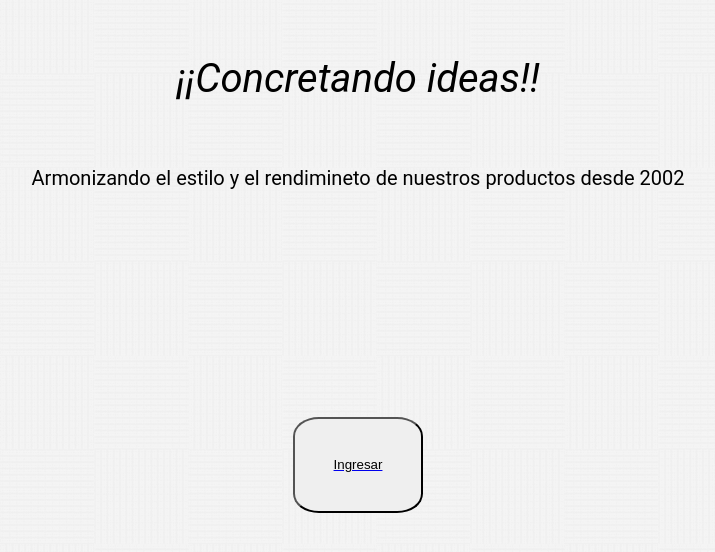
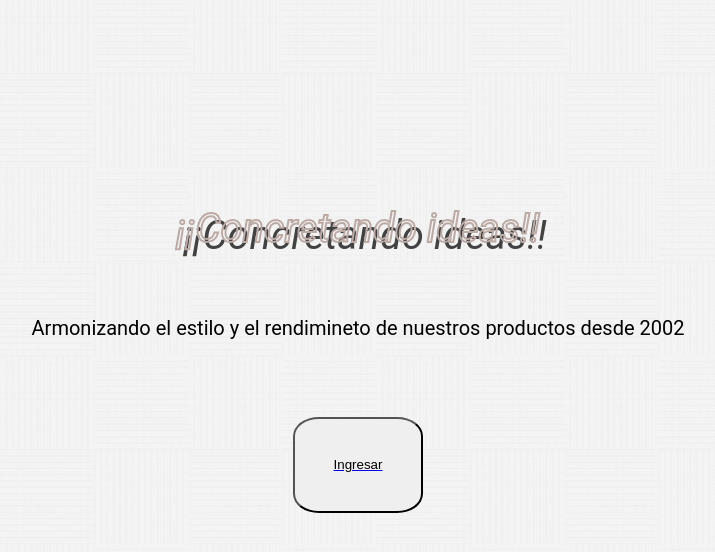
Before and after one commit to DevelopersXX/camada16750, a plain HTML site: page index.html in a window 1280 px wide. Shown: the part 396-948 px from the top of the page, without its empty margins (282-997 px from the left). Drawn offline with nearby package versions, Linux system fonts and the light colour scheme; a web font is replaced by a local one.

Commit message:
animacion en el home

```diff
--- a/index.html
+++ b/index.html
@@ -5,6 +5,7 @@
     <meta http-equiv="X-UA-Compatible" content="IE=edge">
     <meta name="viewport" content="width=device-width, initial-scale=1.0">
     <link rel="shortcut icon" href="images/Logo 2 (2).png">
+    <link href="https://unpkg.com/aos@2.3.1/dist/aos.css" rel="stylesheet">
     <link rel="stylesheet" href="normalize.css">
     <link rel="stylesheet" href="style.css">
     <link rel = "preconnect" href = "https://fonts.googleapis.com">
@@ -30,8 +31,8 @@
             </nav>
         </header>
         <section>
-            <div class="item9">
-                <p class="text">¡¡Concretando ideas!!</p>
+            <div class="item9 bg">
+                <p class="text animacion">¡¡Concretando ideas!!</p>
                 <p class="text1">Armonizando el estilo y el rendimineto de nuestros productos desde 2002</p>
             </div>
         </section>
@@ -43,5 +44,6 @@
             </div>
         </footer>
     </main>
+    <script src="https://unpkg.com/aos@2.3.1/dist/aos.js"></script>
 </body>
 </html>
--- a/style.css
+++ b/style.css
@@ -74,6 +74,24 @@ h1 {
     border-radius: 20%;
     text-decoration: none;
 }
+
+.bg{
+       height: 50vh;
+       padding-top: 150px;
+    }
+
+    .animacion {
+      color: transparent;
+      -moz-text-stroke-width: 2px;
+      -webkit-text-stroke-width: 2px;
+      -moz-text-stroke-color: #000000;
+      -webkit-text-stroke-color: #BCAAA4;
+    }
+
+    .animacion{
+      text-shadow: 7px 7px #424242 ;
+    }
+
 
 /* CSS About */
 
```
